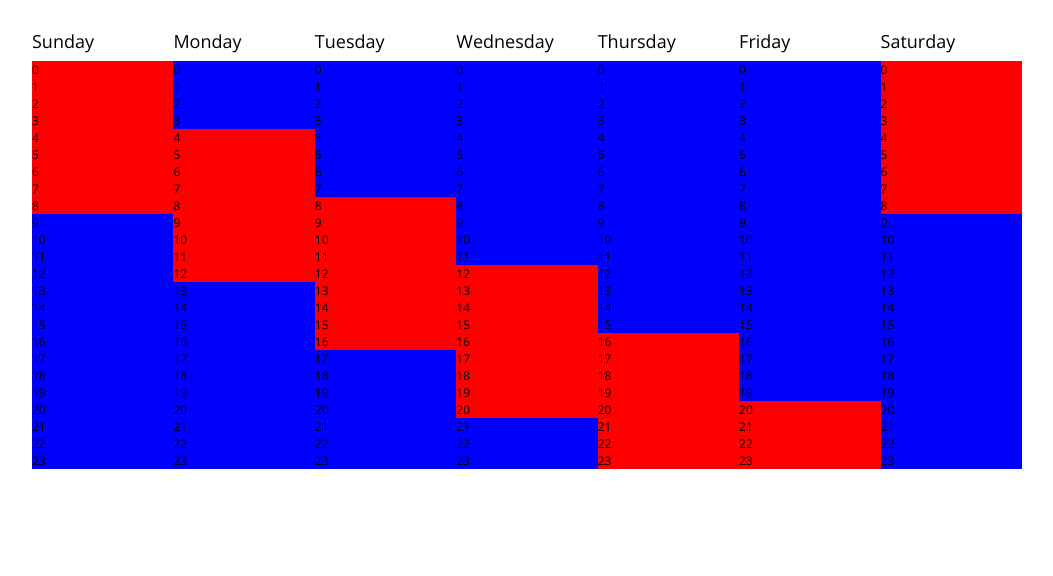
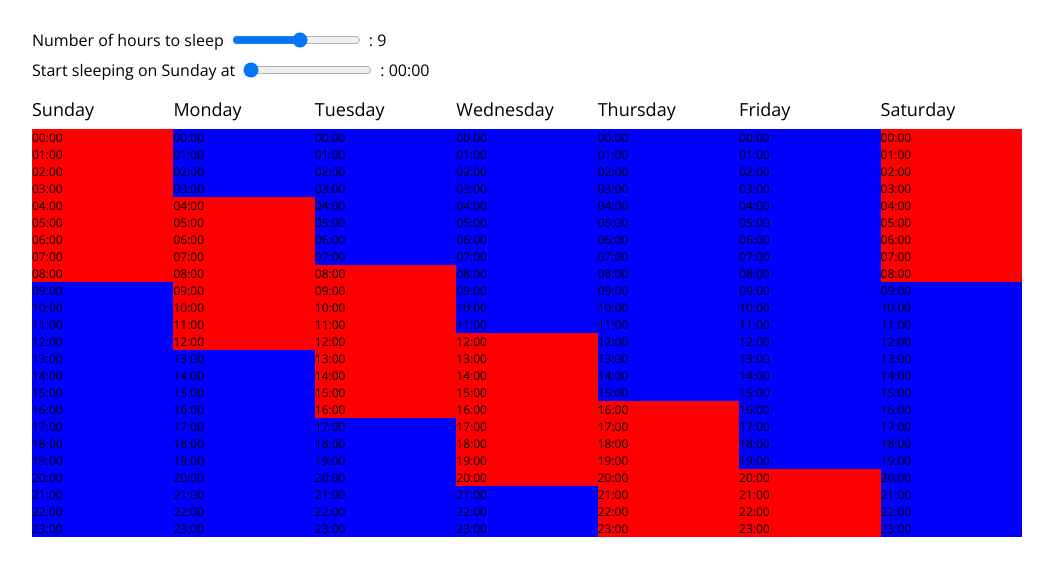
Before and after one commit to turbomaze/28-hour-day, a React app: page / in a window 1280 px wide. Shown: the part 78-654 px from the top of the page, without its empty margins (113-1166 px from the left). Built offline with nearby package versions, Linux system fonts and the light colour scheme.

Commit message:
Add control sliders.

```diff
--- a/assets/css/index.css
+++ b/assets/css/index.css
@@ -38,3 +38,18 @@
 .day__hour_awake {
   background: blue;
 }
+
+.controls {
+  margin-bottom: 16px;
+}
+
+.controls__row {
+  display: flex;
+  align-items: center;
+  margin-bottom: 8px;
+}
+
+.controls__slider {
+  margin-left: 8px;
+  margin-right: 8px;
+}
--- a/lib/App.js
+++ b/lib/App.js
@@ -1,4 +1,5 @@
 import React, { Component, Fragment } from 'react';
+import config from './config';
 import Day from './Day';
 
 export default class App extends Component {
@@ -6,12 +7,57 @@ export default class App extends Component {
     super(props);
 
     this.state = { sundaySleepStartsAt: 0, hoursOfSleepPerNight: 9 };
+    this.changeSleepStart = this.changeSleepStart.bind(this);
+    this.changeSleepAmount = this.changeSleepAmount.bind(this);
+  }
+
+  changeSleepStart(e) {
+    this.setState({
+      sundaySleepStartsAt: parseInt(e.target.value),
+    });
+  }
+
+  changeSleepAmount(e) {
+    this.setState({
+      hoursOfSleepPerNight: parseInt(e.target.value),
+    });
   }
 
   render() {
+    const sleepAt = config.formatHour(this.state.sundaySleepStartsAt);
+
     return (
       <div className="container">
         <div className="title">28 Hour Day</div>
+
+        <div className="controls">
+          <div className="controls__row">
+            Number of hours to sleep
+            <input
+              className="controls__slider"
+              type="range"
+              value={this.state.hoursOfSleepPerNight}
+              min="1"
+              max="16"
+              step="1"
+              onChange={this.changeSleepAmount}
+            />
+            : {this.state.hoursOfSleepPerNight}
+          </div>
+          <div className="controls__row">
+            Start sleeping on Sunday at
+            <input
+              className="controls__slider"
+              type="range"
+              defaultValue="0"
+              min="0"
+              max="23"
+              step="1"
+              onChange={this.changeSleepStart}
+            />
+            : {sleepAt}
+          </div>
+        </div>
 
         <div className="week">
           <Day
--- a/lib/Hour.js
+++ b/lib/Hour.js
@@ -1,8 +1,10 @@
 import React, { Component, Fragment } from 'react';
+import config from './config';
 
 export default class Hour extends Component {
   render() {
     const sleepClass = this.props.isSleeping ? 'day__hour_asleep' : 'day__hour_awake';
-    return <div className={'day__hour ' + sleepClass}>{this.props.hour}</div>;
+    const formatted = config.formatHour(this.props.hour);
+    return <div className={'day__hour ' + sleepClass}>{formatted}</div>;
   }
 }
--- a/lib/config.js
+++ b/lib/config.js
@@ -1,6 +1,13 @@
+function formatHour(hour) {
+  const hourString = hour.toString();
+  const formatted = hourString.length === 1 ? '0' + hourString : hourString;
+  return `${formatted}:00`;
+}
+
 module.exports = {
   days: ['Sunday', 'Monday', 'Tuesday', 'Wednesday', 'Thursday', 'Friday', 'Saturday'],
   daysPerWeek: 7,
   hoursPerNormalDay: 24,
   hoursPerDay: 28,
+  formatHour,
 };
```
